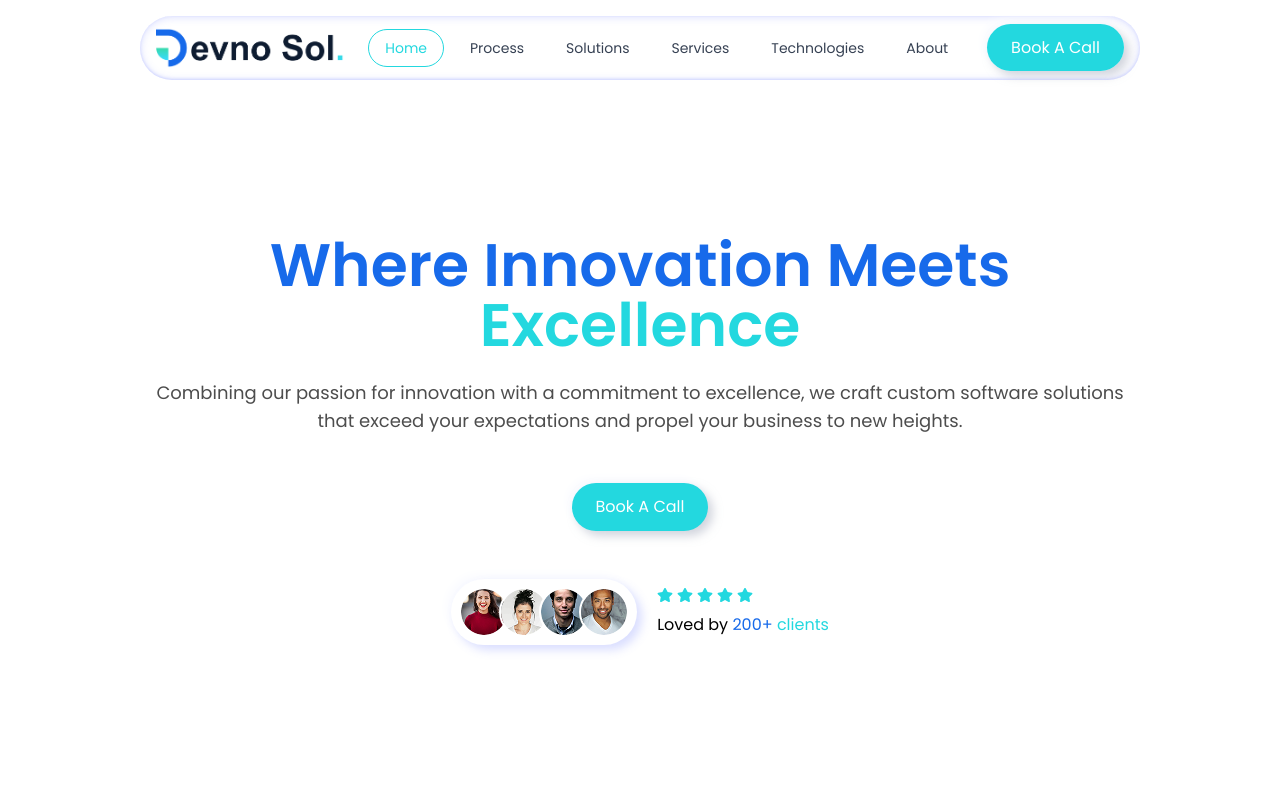
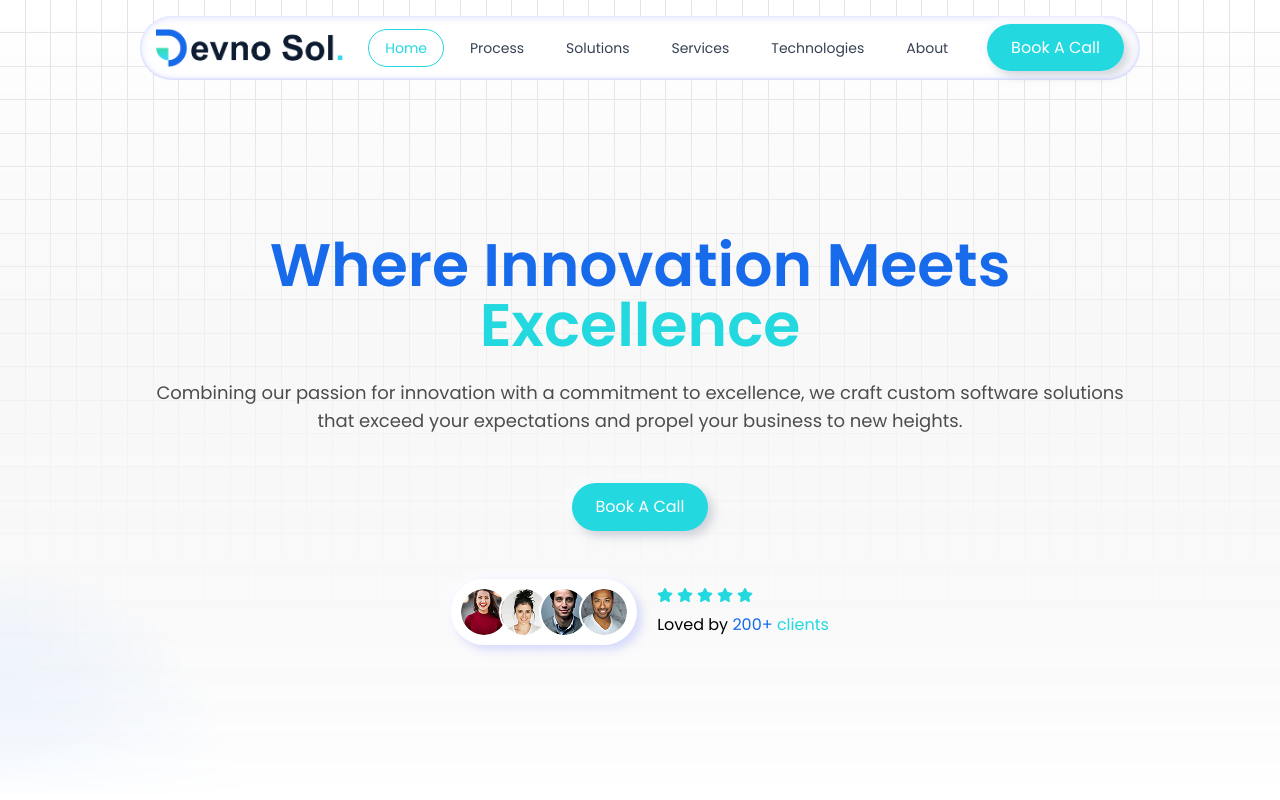
Before and after one commit to zainashiq613/devno, a React (Vite) app: page / in a window 1280 px wide. Shown: the top 800 px of the page. Built offline with nearby package versions, Linux system fonts and the light colour scheme.

Commit message:
changes done

```diff
--- a/src/App.jsx
+++ b/src/App.jsx
@@ -8,13 +8,14 @@ import Services from './components/services/Services';
 import Title from './components/small/Title';
 import Solutions from './components/solutions/Solutions';
 import Technologies from './components/technologies/Technologies';
+import BackgroundGrid from './components/hero/BackgroundGrid';
 
 function App() {
   const [showContactForm, setShowContactForm] = useState(false);
 
   return (
     <div className="!background-color px-6 sm:px-10 flex items-center justify-center lg:px-10 xl:px-35 ">
-      <div className="max-w-[1512px]">
+      <div className="relative max-w-[1512px]">
         <Navbar showContactForm={showContactForm} setShowContactForm={setShowContactForm} />
         <Hero />
         <Title
@@ -60,6 +61,7 @@ function App() {
         <About showContactForm={showContactForm} setShowContactForm={setShowContactForm} />
         <Footer />
       </div>
+      <BackgroundGrid />
     </div>
   );
 }
--- /dev/null
+++ b/src/components/hero/BackgroundGrid.jsx
@@ -0,0 +1,221 @@
+// // import React from 'react';
+
+// // function BackgroundGrid() {
+// //   return (
+// //     <div className="-z-10 top-0 w-full absolute h-screen overflow-hidden">
+// //       {/* moving background with fade bottom */}
+// //       <div
+// //         className="absolute inset-0 animate-bg opacity-90"
+// //         style={{
+// //           WebkitMaskImage: 'linear-gradient(to bottom, rgba(0,0,0,1), rgba(0,0,0,0))',
+// //           WebkitMaskRepeat: 'no-repeat',
+// //           WebkitMaskSize: '100% 100%',
+// //           maskImage: 'linear-gradient(to bottom, rgba(0,0,0,1), rgba(0,0,0,0))',
+// //           maskRepeat: 'no-repeat',
+// //           maskSize: '100% 100%',
+// //         }}
+// //       />
+
+// //       {/* grid overlay with same fade bottom */}
+// //       <div
+// //         className="grid grid-cols-50 gap-[1px] w-full h-full relative"
+// //         style={{
+// //           WebkitMaskImage: 'linear-gradient(to bottom, rgba(0,0,0,1), rgba(0,0,0,0))',
+// //           WebkitMaskRepeat: 'no-repeat',
+// //           WebkitMaskSize: '100% 100%',
+// //           maskImage: 'linear-gradient(to bottom, rgba(0,0,0,1), rgba(0,0,0,0))',
+// //           maskRepeat: 'no-repeat',
+// //           maskSize: '100% 100%',
+// //         }}
+// //       >
+// //         {Array.from({ length: 1200 }).map((_, i) => (
+// //           <div key={i} className="bg-white" />
+// //         ))}
+// //       </div>
+
+// //       <style jsx>{`
+// //         .animate-bg {
+// //           /* Light gray (90%) + Blue (10%) */
+// //           background: linear-gradient(
+// //             to bottom left,
+// //             #e0e0e0 0%,
+// //             #e0e0e0 45%,
+// //             #176aea 50%,
+// //             #e0e0e0 55%,
+// //             #e0e0e0 100%
+// //           );
+// //           background-size: 150% 250%;
+// //           animation: moveBg 6s linear infinite;
+// //         }
+
+// //         @keyframes moveBg {
+// //           0% {
+// //             background-position: bottom left;
+// //           }
+// //           100% {
+// //             background-position: top right;
+// //           }
+// //         }
+// //       `}</style>
+// //     </div>
+// //   );
+// // }
+
+// // export default BackgroundGrid;
+
+// import React from 'react';
+
+// function BackgroundGrid() {
+//   return (
+//     <div className="-z-10 top-0 w-full absolute h-screen overflow-hidden">
+//       {/* moving background with fade bottom */}
+//       <div
+//         className="absolute inset-0 animate-bg opacity-90"
+//         style={{
+//           WebkitMaskImage: 'linear-gradient(to bottom, rgba(0,0,0,1), rgba(0,0,0,0))',
+//           WebkitMaskRepeat: 'no-repeat',
+//           WebkitMaskSize: '100% 100%',
+//           maskImage: 'linear-gradient(to bottom, rgba(0,0,0,1), rgba(0,0,0,0))',
+//           maskRepeat: 'no-repeat',
+//           maskSize: '100% 100%',
+//         }}
+//       />
+
+//       {/* grid overlay with same fade bottom */}
+//       <div
+//         className="grid grid-cols-50 gap-[1px] w-full h-full relative"
+//         style={{
+//           WebkitMaskImage: 'linear-gradient(to bottom, rgba(0,0,0,1), rgba(0,0,0,0))',
+//           WebkitMaskRepeat: 'no-repeat',
+//           WebkitMaskSize: '100% 100%',
+//           maskImage: 'linear-gradient(to bottom, rgba(0,0,0,1), rgba(0,0,0,0))',
+//           maskRepeat: 'no-repeat',
+//           maskSize: '100% 100%',
+//         }}
+//       >
+//         {Array.from({ length: 1200 }).map((_, i) => (
+//           <div key={i} className="bg-white" />
+//         ))}
+//       </div>
+
+//       <style jsx>{`
+//         .animate-bg {
+//           background: radial-gradient(
+//             circle 200px at center,
+//             #176aea 0%,
+//             #e0e0e0 40%,
+//             #e0e0e0 100%
+//           );
+//           background-size: 200% 200%;
+//           /* ✅ Apply BOTH animations */
+//           animation: resizeRadial 6s linear infinite,
+//             moveBg 6s linear infinite;
+//         }
+
+//         @keyframes resizeRadial {
+//           0% {
+//             background: radial-gradient(
+//               circle 200px at center,
+//               #176aea 0%,
+//               #e0e0e0 40%,
+//               #e0e0e0 100%
+//             );
+//           }
+//           50% {
+//             background: radial-gradient(
+//               circle 100px at center,
+//               #176aea 0%,
+//               #e0e0e0 40%,
+//               #e0e0e0 100%
+//             );
+//           }
+//           100% {
+//             background: radial-gradient(
+//               circle 50px at center,
+//               #176aea 0%,
+//               #e0e0e0 40%,
+//               #e0e0e0 100%
+//             );
+//           }
+//         }
+
+//         @keyframes moveBg {
+//           0% {
+//             background-position: bottom left;
+//           }
+//           100% {
+//             background-position: top right;
+//           }
+//         }
+//       `}</style>
+//     </div>
+//   );
+// }
+
+// export default BackgroundGrid;
+
+import React from 'react';
+
+function BackgroundGrid() {
+  return (
+    <div className="-z-10 top-0 w-full absolute h-screen overflow-hidden">
+      {/* moving background with fade bottom */}
+      <div
+        className="absolute inset-0 animate-bg opacity-90"
+        style={{
+          WebkitMaskImage: 'linear-gradient(to bottom, rgba(0,0,0,1), rgba(0,0,0,0))',
+          WebkitMaskRepeat: 'no-repeat',
+          WebkitMaskSize: '100% 100%',
+          maskImage: 'linear-gradient(to bottom, rgba(0,0,0,1), rgba(0,0,0,0))',
+          maskRepeat: 'no-repeat',
+          maskSize: '100% 100%',
+        }}
+      />
+
+      {/* grid overlay with same fade bottom */}
+      <div
+        className="grid grid-cols-50 gap-[1px] w-full h-full relative"
+        style={{
+          WebkitMaskImage: 'linear-gradient(to bottom, rgba(0,0,0,1), rgba(0,0,0,0))',
+          WebkitMaskRepeat: 'no-repeat',
+          WebkitMaskSize: '100% 100%',
+          maskImage: 'linear-gradient(to bottom, rgba(0,0,0,1), rgba(0,0,0,0))',
+          maskRepeat: 'no-repeat',
+          maskSize: '100% 100%',
+        }}
+      >
+        {Array.from({ length: 1200 }).map((_, i) => (
+          <div key={i} className="bg-white" />
+        ))}
+      </div>
+
+      <style jsx>{`
+        .animate-bg {
+  background: radial-gradient(
+    circle 600px at center,
+    #176aea 0%,
+    #e0e0e0 40%,
+    #e0e0e0 100%
+  );
+  background-repeat: no-repeat;
+  background-size: 200% 200%;
+  animation: moveBg 10s linear infinite; /* total = 6s move + 4s pause */
+}
+
+@keyframes moveBg {
+  0% {
+    background-position: bottom left;
+  }
+  60% {
+    background-position: top right; /* reach top-right in 6s */
+  }
+  100% {
+    background-position: top right; /* stay there for 4s */
+  }
+}
+      `}</style>
+    </div>
+  );
+}
+
+export default BackgroundGrid;
```
